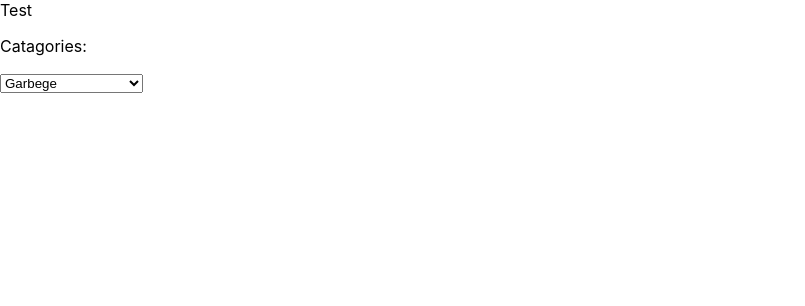
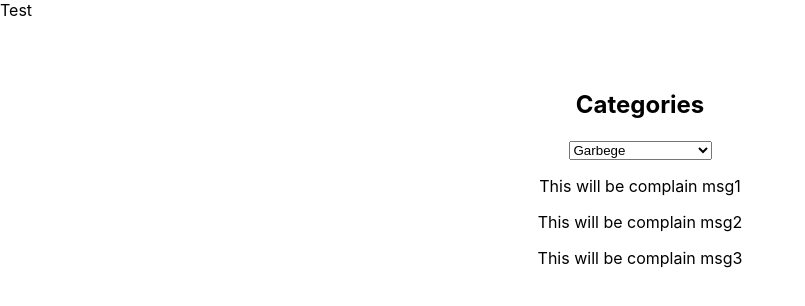
Before and after one commit to jerseycity2018/team-2, a React (Create React App) app in the folder dashboard/: page / in a window 1280 px wide. Shown: the top 306 px of the page, without its empty margins (0-805 px from the left). Built offline with nearby package versions, Linux system fonts and the light colour scheme.

Commit message:
save before code breaks

```diff
--- a/dashboard/src/App.css
+++ b/dashboard/src/App.css
@@ -31,6 +31,8 @@
   }
 }
 
+
+
 .Select {
   size: large;
 }
--- a/dashboard/src/App.js
+++ b/dashboard/src/App.js
@@ -1,14 +1,20 @@
 import React, { Component } from 'react';
 import VisitorNumber from './components/VisitorNumber'
 import Issues from './components/Issues'
+
 
 class App extends Component {
 
   render() {
     return (
-      <div className="App">
-        <VisitorNumber/>
-        <Issues/>
+      <div class='container'>
+        <div className="App" class="col">
+          <VisitorNumber/>
+        </div>
+
+        <div class="col">
+          <Issues/>
+        </div>
       </div>
     );
   }
--- a/dashboard/src/components/Issues.js
+++ b/dashboard/src/components/Issues.js
@@ -1,12 +1,24 @@
 import React, { Component } from 'react';
 import Select from 'react';
+
+const sectionStyle = {
+
+  'padding-top': '50px',
+  'padding-bottom': '50px',
+  "text-align": 'center'
+};
+
 class Issues extends Component {
+
 
 
   render() {
     return (
-      <div className="App">
-        <p>Catagories: </p>
+      <section class="features" id="features" className="App" style={sectionStyle}>
+      <div class="container">
+
+        <div class="row section-heading text-center">
+          <h2>Categories</h2>
           <select>
             <option value="garbege">Garbege</option>
             <option value="noise">Noise</option>
@@ -14,6 +26,28 @@ class Issues extends Component {
             <option value="others">Others</option>
           </select>
         </div>
+
+        <div class="row my-auto">
+
+          <div class="col-lg-4">
+            <div class="feature-item">
+              <p class="text-muted">This will be complain msg1</p>
+            </div>
+          </div>
+          <div class="col-lg-4">
+            <div class="feature-item">
+              <p class="text-muted">This will be complain msg2</p>
+            </div>
+          </div>
+          <div class="col-lg-4">
+            <div class="feature-item">
+              <p class="text-muted">This will be complain msg3</p>
+            </div>
+          </div>
+
+        </div>
+      </div>
+    </section>
     );
   }
 }
```
Lines whose indentation alone changed are shown as unchanged.
